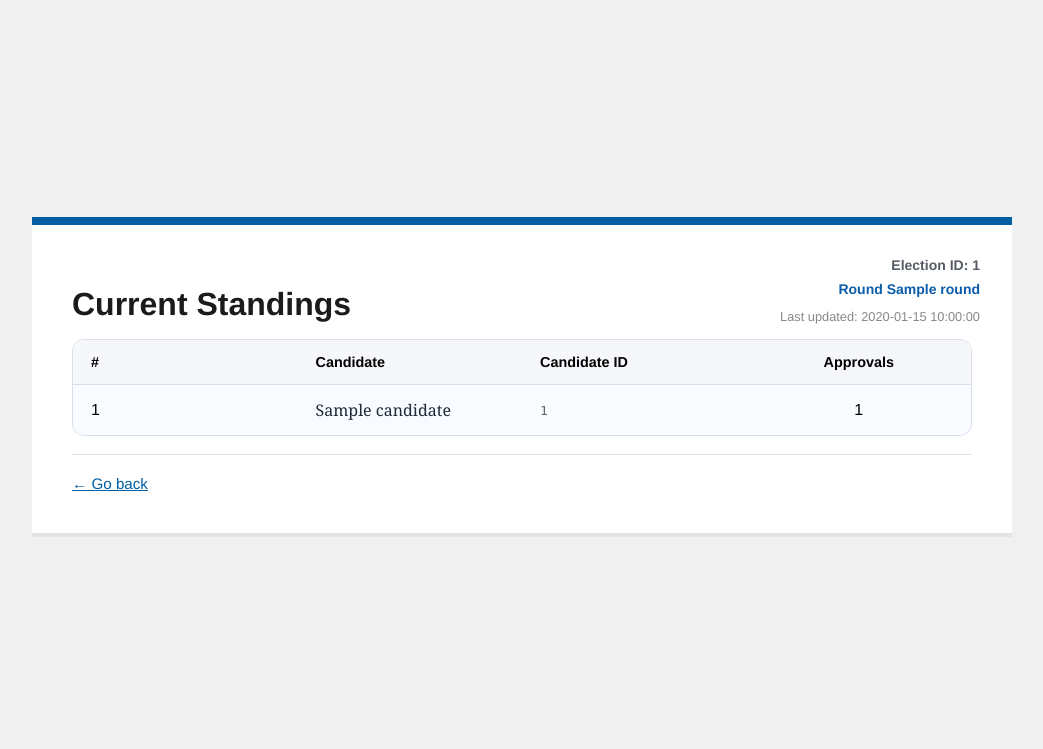
After one commit to underp01nt/voting, a FastAPI app: template templates/standings.html in a window 1280 px wide. The commit adds this page. Shown: the top 749 px of the page, without its empty margins (118-1161 px from the left). Run offline with FastAPI, Linux system fonts and the light colour scheme; the template is opened without the code that fills it: most values are stand-ins (such as "Sample title", 1, 10 or a date in 2020); parts of the project's set-up code (start-up, migrations or seed data) failed here and were passed over.

Commit message:
current standings view

```diff
--- a/static/style.css
+++ b/static/style.css
@@ -5,6 +5,7 @@ body {
     margin: 0;
     background-color: #f0f0f0;
 }
+
 
 .index {
     display: flex;
@@ -889,3 +890,90 @@ body {
     transform: none;
     box-shadow: none;
 }
+
+.standings-title {
+    text-align: center;
+    margin-top: 0.5rem;
+    margin-bottom: 1.25rem;
+}
+
+.election-meta {
+    display: flex;
+    flex-direction: column;
+    gap: 2px;
+}
+
+.election-id {
+    font-family: monospace;
+    color: #555;
+}
+
+.round-label {
+    margin-top: 4px;
+    color: #0b5cab;
+    font-weight: 600;
+}
+
+.standings-container {
+    margin-top: 1rem;
+}
+
+.standings-table {
+    width: 100%;
+    table-layout: fixed;
+    border-collapse: separate;
+    border-spacing: 0;
+
+    overflow: hidden;
+
+    border: 1px solid #d9dee5;
+    border-radius: 12px;
+}
+
+.standings-table thead th {
+    background: #f5f7fa;
+    padding: 14px 18px;
+    font-size: 0.9rem;
+    font-weight: 600;
+    text-align: left;
+    border-bottom: 1px solid #d9dee5;
+}
+
+.standings-table td {
+    padding: 14px 18px;
+    border-bottom: 1px solid #edf1f5;
+}
+
+.standings-table tbody tr:last-child td {
+    border-bottom: none;
+}
+
+.standings-table tbody tr:hover {
+    background: #fafbfd;
+}
+
+.standings-table th.approvals-col,
+.standings-table td.approvals-col {
+    text-align: center;
+    font-variant-numeric: tabular-nums;
+}
+
+.leader-row {
+    background: #f8fbff;
+}
+
+.candidate-id {
+    font-family: monospace;
+    color: #666;
+}
+
+.approvals-col {
+    text-align: center;
+    font-variant-numeric: tabular-nums;
+}
+
+.candidate-name {
+    font-family: "Georgia", "Times New Roman", serif;
+    font-weight: 500;
+    color: #1f2937;
+}
--- a/templates/dashboard.html
+++ b/templates/dashboard.html
@@ -35,7 +35,7 @@
             <div class="election-card">
                 <div class="election-info">
                     <p class="election-title">{{ election.name }} — Round {{ election.round }}</p>
-                    <p class="election-meta">Opened {{ election.created_at }} &nbsp;·&nbsp; {{ election.count }} candidates on ballot</p>
+                    <p class="election-meta">Opened {{ election.created_at }} &nbsp;•&nbsp; {{ election.count }} candidates on ballot</p>
                     <span class="status-pill active">
                         <span class="status-dot"></span>
                         IN PROGRESS
--- /dev/null
+++ b/templates/standings.html
@@ -0,0 +1,65 @@
+<!DOCTYPE html>
+<html lang="en">
+<head>
+    <meta charset="UTF-8">
+    <meta name="viewport" content="width=device-width, initial-scale=1.0">
+    <link rel="stylesheet" href="/static/style.css">
+    <title>Election Standings - Project AIR</title>
+</head>
+
+<body>
+    <div class="auth-container">
+        <div class="auth-card ballot-card">
+
+            <div class="cast-meta">
+                <div class="election-meta">
+                <div><strong>Election ID: {{ election_id }}</strong></div>
+                <div class="election-id"></div>
+
+                <div class="round-label">
+                    Round {{ round }}
+                </div>
+            </div>
+
+                {% if last_updated %}
+                <div class="last-updated">
+                    Last updated: {{ last_updated }}
+                </div>
+                {% endif %}
+            </div>
+
+            <h1>Current Standings</h1>
+            <div class="standings-container">
+                <table class="standings-table">
+                    <thead>
+                        <tr>
+                            <th>#</th>
+                            <th>Candidate</th>
+                            <th>Candidate ID</th>
+                            <th class="approvals-col">Approvals</th>
+                        </tr>
+                    </thead>
+
+                    <tbody>
+                        {% for candidate in standings %}
+                        <tr {% if loop.first %}class="leader-row"{% endif %}>
+                            <td>{{ loop.index }}</td>
+                            <td class="candidate-name">{{ candidate.name }}</td>
+                            <td class="candidate-id">{{ candidate.candidate_id }}</td>
+                            <td class="approvals-col">{{ candidate.num_approvals }}</td>
+                        </tr>
+                        {% endfor %}
+                    </tbody>
+                </table>
+            </div>
+            <br>
+            <div class="auth-footer">
+                <a href="/" class="back-link">
+                    ← Go back
+                </a>
+            </div>
+
+        </div>
+    </div>
+</body>
+</html>
```
Also changed, not shown: routers/elections.py (+6 -3 lines).
